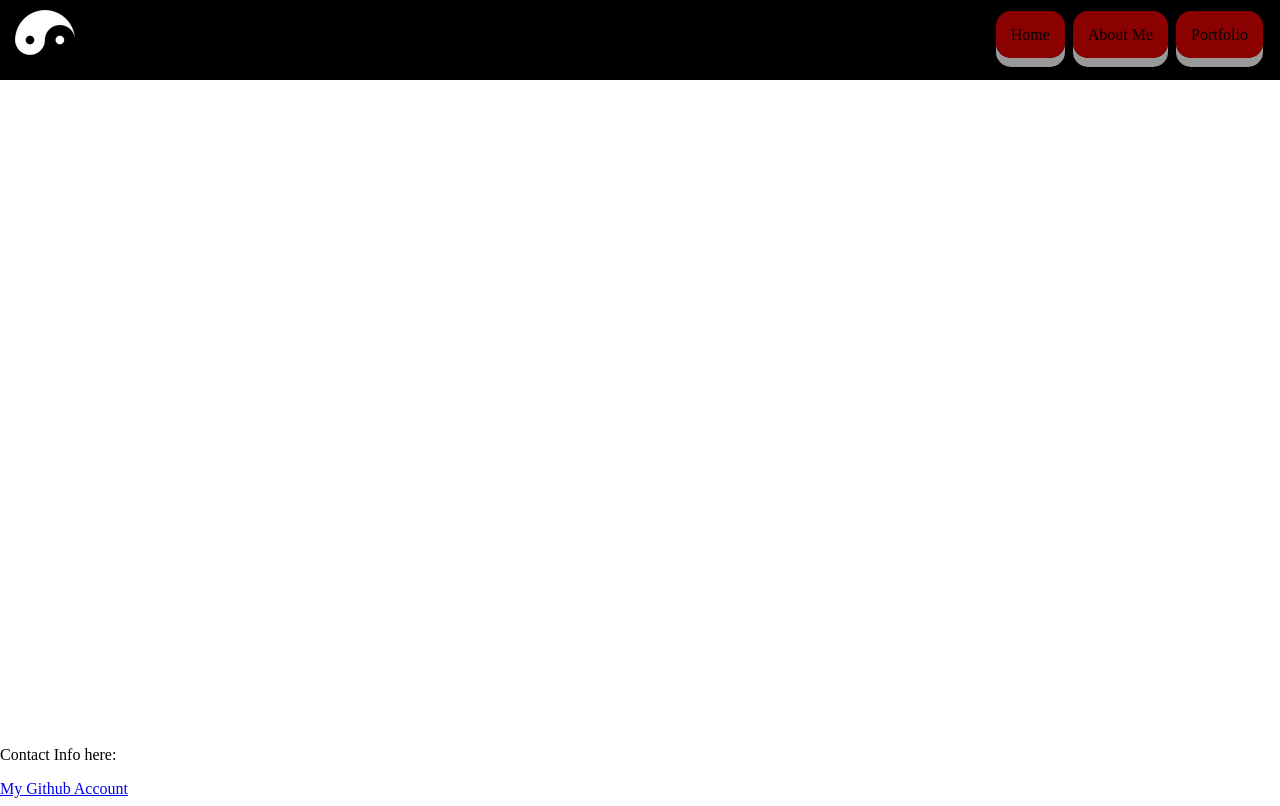
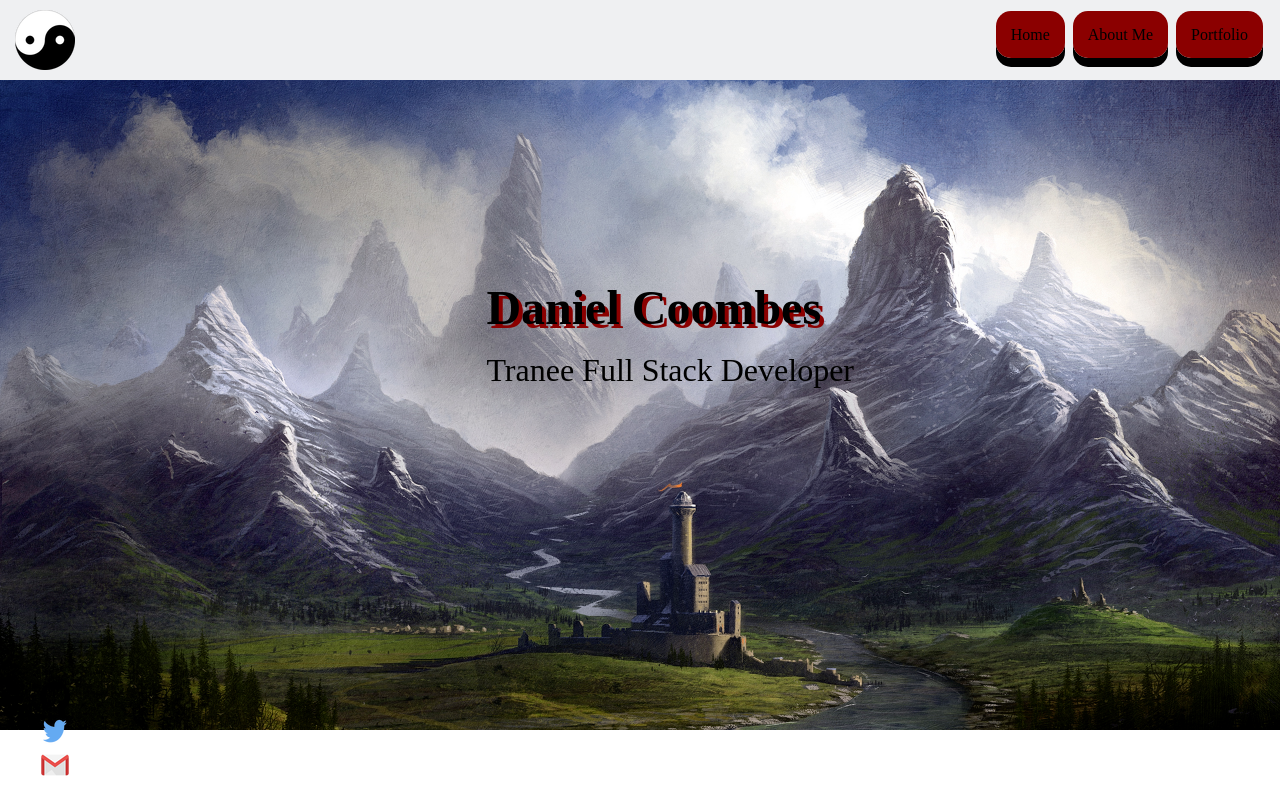
Before and after one commit to Skylucas/Portfolio-Build-, a PHP site: page / in a window 1280 px wide. After the commit the page ends 776 px from the top, so only its background shows below. Run offline with PHP 8.4, Linux system fonts and the light colour scheme.

Commit message:
I have made layout changes that were commited on, and have looked into the things I have been told to add, backgrounds, text and new soical icons have been added.

```diff
--- a/about_me.css
+++ b/about_me.css
@@ -42,11 +42,11 @@
 }
 
 .container a:hover {
-    background-color: #000000
+    background-color: #4b4c4f;
 }
 
 .container a:active {
-    background-color: #000000;
+    background-color: #4b4c4f;
     box-shadow: 0 5px #666;
     transform: translateY(4px);
 }
--- a/about_me.html
+++ b/about_me.html
@@ -3,7 +3,7 @@
 <head>
     <link rel="stylesheet" type="text/css" href="about_me.css">
     <meta charset="UTF-8">
-    <title>Test</title>
+    <title>Daniel Coombes</title>
 </head>
 <body>
     <nav>
--- a/index.css
+++ b/index.css
@@ -8,12 +8,12 @@
 
 @media screen and (max-width: 500px) {
     body {
-        background-color: #8b0000;
+
     }
 }
 
 nav {
-    background-color: #000000;
+    background-color: #eff0f2;
     height: 80px;
     display: block;
     padding: 0 15px;
@@ -31,7 +31,7 @@
     text-align: center;
     background-color: #8b0000;
     border-radius: 15px;
-    box-shadow: 0 9px #999;
+    box-shadow: 0 9px #000000;
     margin: 4px 2px;
     padding: 15px 15px;
 }
@@ -42,36 +42,17 @@
 }
 
 .container a:hover {
-    background-color: #000000
+    background-color: #4b4c4f;
 }
 
 .container a:active {
-    background-color: #000000;
+    background-color: #4b4c4f;
     box-shadow: 0 5px #666;
     transform: translateY(4px);
 }
 
-.logo {
-    /*background-image: url("Images/ying_yang.png");*/
-    /*height: 120px;*/
-    /*background-repeat: no-repeat;*/
-}
-
-}
-
-footer {
-    background-size: cover;
-    position: fixed;
-    left: 0;
-    bottom: 0;
-    width: 100%;
-    background-color: #eeeeee;
-    color: #000000;
-    text-align: center
-}
-
 .ice {
-    /*background-image: url('icebackground.png');  */
+    background-image: url('Images/fantasy.png');
     background-repeat: no-repeat;
     background-size: 100%;
     height: 650px;
@@ -82,7 +63,8 @@
     position: absolute;
     top: 30%;
     left: 38%;
-    font-size: 180%;
+    font-size: 200%;
+    text-shadow: 4px 4px #8b0000;
 }
 
 .mid2 {
@@ -90,11 +72,21 @@
     position: absolute;
     top: 40%;
     left: 38%;
-    font-size: 180%;
+    font-size: 200%;
 }
 
-.icon {
-    /*background-image: url('github.png'); */
-    height: 60px;
-    background-repeat: no-repeat;
+#icons {
+    display: table;
 }
+
+#iconlinks {
+    list-style: none;
+    position: fixed;
+    bottom: 0;
+    right: 10;
+}
+
+
+.gitHub, .twitter, .email, {
+    width: 60%;
+}
--- a/index.html
+++ b/index.html
@@ -4,7 +4,7 @@
     <link rel="stylesheet" type="text/css" href="index.css">
     <meta charset="UTF-8">
     <meta name="viewport" content="width=device-width, initial-scale=1.0">
-    <title>Test</title>
+    <title>Daniel Coombes</title>
 </head>
 
 <body>
@@ -22,20 +22,41 @@
         </div>
 
         <div class="mid1">
-            <!--<h2>Daniel Coombes</h2>  -->
+            <h2>Daniel Coombes</h2>
         </div>
 
         <div class="mid2">
-            <!--<p>Tranee Full Stack Developer</p>  -->
+            <p>Tranee Full Stack Developer</p>
         </div>
 
     </main>
 
-    <footer>
-        <div class="icon">
-            <p>Contact Info here:</p> <a href="https://github.com/Skylucas">My Github Account</a>
+    <div>
+        <div class="icons_menu">
+            <div id="icons">
+                <ul id="iconlinks">
+                    <li>
+                        <a href="https://github.com/Skylucas">
+                            <img src="Images/github.png" />
+                        </a>
+                    </li>
+                    <li>
+                        <a href="https://twitter.com/?lang=en-gb">
+                            <img src="Images/twitter_logo.png" />
+                        </a>
+                    </li>
+                    <li>
+                        <a href="https://mail.google.com/">
+                            <img src="Images/gmail_logo.png" />
+                        </a>
+                    </li>
+                </ul>
+            </div>
         </div>
-    </footer>
+
+
+
+
 
 </body>
 </html>
--- a/portfolio.css
+++ b/portfolio.css
@@ -42,11 +42,11 @@
 }
 
 .container a:hover {
-    background-color: #000000
+    background-color: #4b4c4f;
 }
 
 .container a:active {
-    background-color: #000000;
+    background-color: #4b4c4f;
     box-shadow: 0 5px #666;
     transform: translateY(4px);
 }
--- a/portfolio.html
+++ b/portfolio.html
@@ -3,7 +3,7 @@
 <head>
     <link rel="stylesheet" type="text/css" href="portfolio.css">
     <meta charset="UTF-8">
-    <title>Title</title>
+    <title>Daniel Coombes</title>
 </head>
 <body>
     <nav>
```
Also changed, not shown: Images/fantasy.png (added), Images/gmail_logo.png (added), Images/twitter_logo.png (added), images/github.png, 2 other files.
